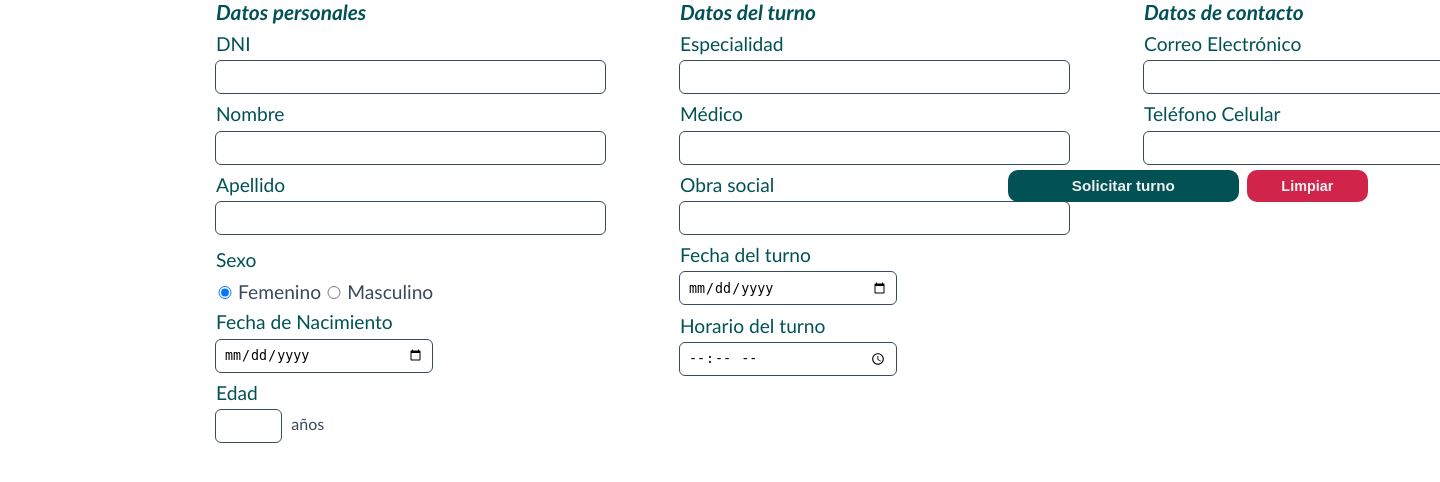
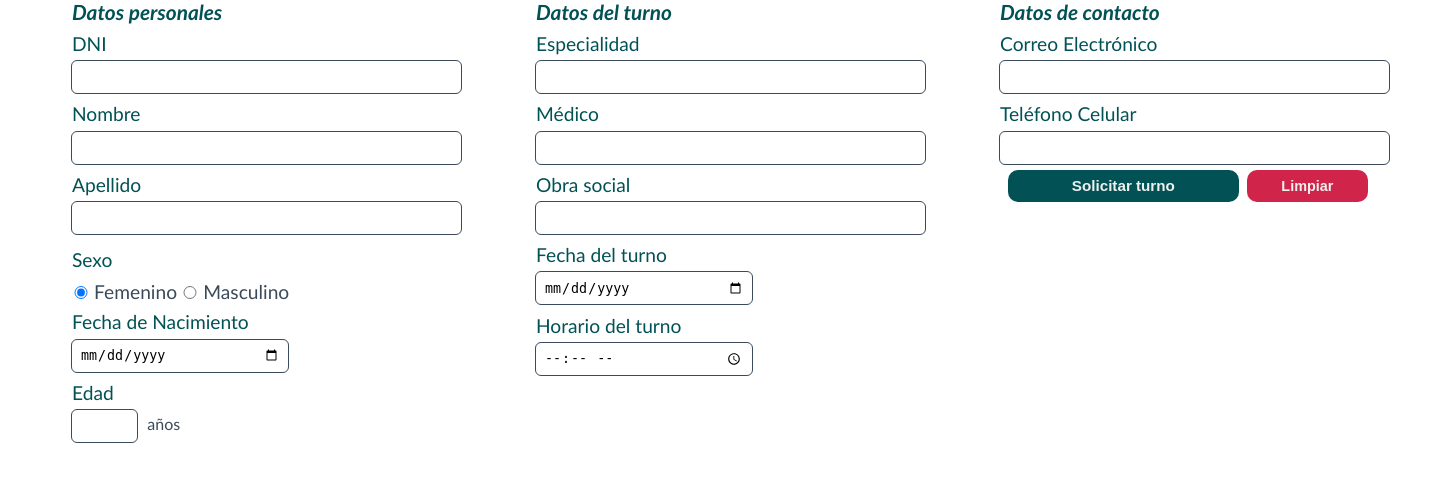
Before and after one commit to matiasgimenezdev/programacion-ambiente-web, a PHP site: page /solicitar-turno.html in a window 1440 px wide; the page is wider, and only the part inside the window is pictured. Shown: the part 238-720 px from the top of that part. Run offline with PHP 8.4, Linux system fonts and the light colour scheme.

Commit message:
acomoda form

```diff
--- a/styles/solicitar-turno.css
+++ b/styles/solicitar-turno.css
@@ -150,6 +150,7 @@ input[type='date'] {
 @media screen and (min-width: 800px) {
   form {
     width: 70vw;
+    margin: auto;
   }
 
 
@@ -160,6 +161,7 @@ input[type='date'] {
 
 @media screen and (min-width: 1100px) {
 	form {
+    width: 90vw;
 		display: grid;
 		gap: 1.5rem 2rem;
 		grid-template-columns: repeat(3, 30vw);
```
